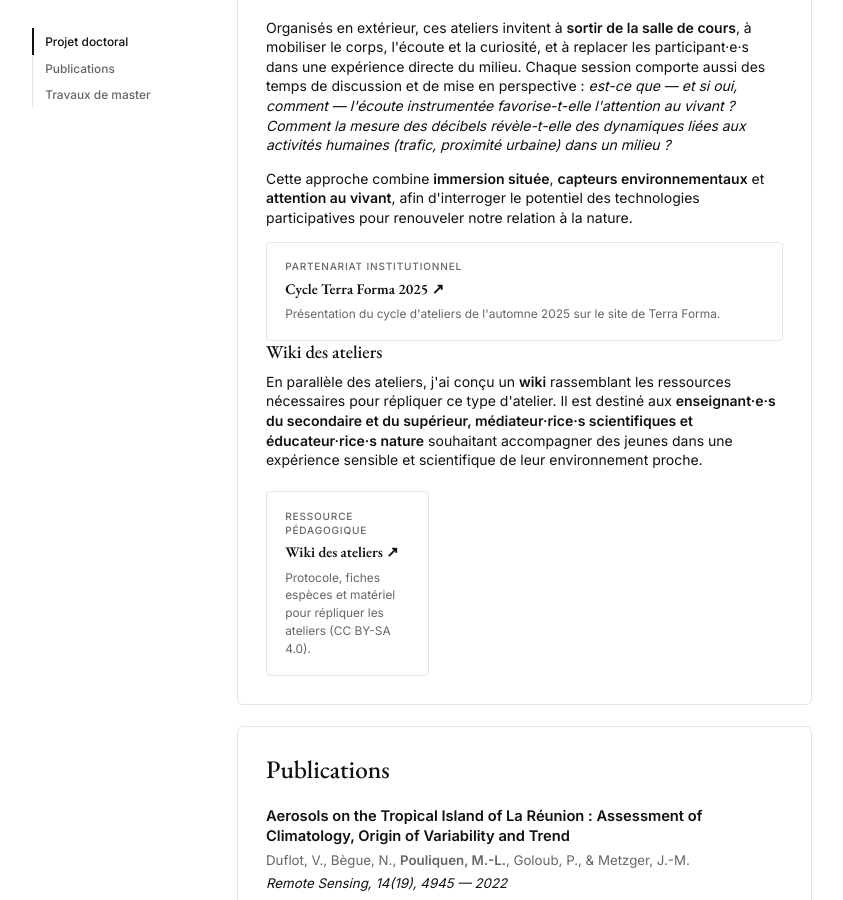
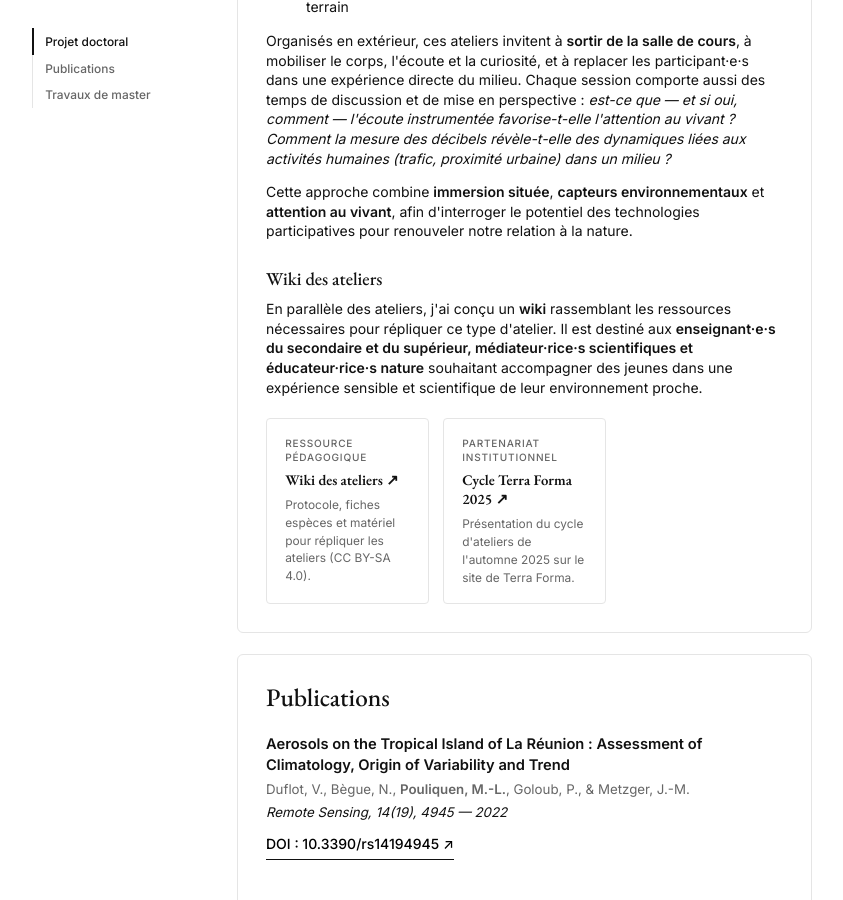
Before and after one commit to marieleapouliquen/marieleapouliquen.github.io, a Jekyll site: the page built from _pages/recherche.md, in a window 1280 px wide and 900 px high, scrolled down 921 px. Shown: the whole window, without its empty margins (218-1061 px from the left). Built offline with Jekyll 4.4.1, drawn with Linux system fonts in a browser that asks for light colours.

Commit message:
Update recherche.md

```diff
--- a/_pages/recherche.md
+++ b/_pages/recherche.md
@@ -27,18 +27,20 @@ body_class: page-cv
 
 <section class="cv-section" id="these">
 <h2>Projet doctoral · 2024 — auj.</h2>
+
 <h3 style="margin-top: 0;">Cap Nature : des capteurs pour renouer avec le vivant</h3>
 
 <p><strong>Comment les 15-25 ans se relient-ils aujourd'hui au vivant</strong>, à l'heure où les expériences directes de nature se raréfient et où le numérique s'invite partout ? C'est la question qui structure mon travail doctoral, à la <strong>croisée de la sociologie de l'environnement, de la psychologie environnementale et de l'écologie sensorielle</strong>.</p>
 
 <p>Mon doctorat articule <strong>trois études complémentaires</strong>&nbsp;:</p>
-    <ul>
-      <li><strong>Étude 1</strong> — Enquête quantitative sur les facteurs sociaux, culturels et expérientiels qui façonnent le rapport au vivant des 15-25 ans.</li>
-      <li><strong>Étude 2</strong> — Revue systématique (méthodologie PRISMA) des pédagogies de reconnexion à la nature inspirées des sciences participatives.</li>
-      <li><strong>Étude 3</strong> — Protocole expérimental mobilisant des capteurs environnementaux participatifs (bioacoustique, identification d'espèces) avec des lycéen·ne·s et étudiant·e·s.</li>
-    </ul>
 
-<h3 style="margin-top: 0;">Cycle d'ateliers d'automne 2025</h3>
+<ul>
+  <li><strong>Étude 1</strong> — Enquête quantitative sur les facteurs sociaux, culturels et expérientiels qui façonnent le rapport au vivant des 15-25 ans.</li>
+  <li><strong>Étude 2</strong> — Revue systématique (méthodologie PRISMA) des pédagogies de reconnexion à la nature inspirées des sciences participatives.</li>
+  <li><strong>Étude 3</strong> — Protocole expérimental mobilisant des capteurs environnementaux participatifs (bioacoustique, identification d'espèces) avec des lycéen·ne·s et étudiant·e·s.</li>
+</ul>
+
+<h3>Cycle d'ateliers d'automne 2025</h3>
 
 <p>À l'automne 2025, j'ai mené une <strong>série d'ateliers Cap Nature</strong> auprès de lycéen·ne·s du <strong>Lycée Lesven</strong> (Brest) et du <strong>Lycée Jeanne d'Arc</strong> (Rennes), ainsi que d'étudiant·e·s de l'<strong>Université de Rennes</strong>, de <strong>Rennes 2</strong> et de l'<strong>INSA Rennes</strong>.</p>
 
@@ -54,24 +56,22 @@ body_class: page-cv
 
 <p>Cette approche combine <strong>immersion située</strong>, <strong>capteurs environnementaux</strong> et <strong>attention au vivant</strong>, afin d'interroger le potentiel des technologies participatives pour renouveler notre relation à la nature.</p>
 
-  <a href="https://terra-forma-web.osug.fr/Les-ateliers-Cap-Nature-Presentation-du-cycle-d-automne-2025" target="_blank" rel="noopener" class="resource-link">
-    <span class="resource-link-label">Partenariat institutionnel</span>
-    <span class="resource-link-title">Cycle Terra Forma 2025 ↗</span>
-    <span class="resource-link-desc">Présentation du cycle d'ateliers de l'automne 2025 sur le site de Terra Forma.</span>
-  </a>
-
-<h3 style="margin-top: 0;">Wiki des ateliers</h3>
+<h3>Wiki des ateliers</h3>
 
 <p>En parallèle des ateliers, j'ai conçu un <strong>wiki</strong> rassemblant les ressources nécessaires pour répliquer ce type d'atelier. Il est destiné aux <strong>enseignant·e·s du secondaire et du supérieur, médiateur·rice·s scientifiques et éducateur·rice·s nature</strong> souhaitant accompagner des jeunes dans une expérience sensible et scientifique de leur environnement proche.</p>
 
 <div class="resource-links">
-
   <a href="https://marieleapouliquen.github.io/wiki-cap-nature/" target="_blank" rel="noopener" class="resource-link">
     <span class="resource-link-label">Ressource pédagogique</span>
     <span class="resource-link-title">Wiki des ateliers ↗</span>
     <span class="resource-link-desc">Protocole, fiches espèces et matériel pour répliquer les ateliers (CC BY-SA 4.0).</span>
   </a>
 
+  <a href="https://terra-forma-web.osug.fr/Les-ateliers-Cap-Nature-Presentation-du-cycle-d-automne-2025" target="_blank" rel="noopener" class="resource-link">
+    <span class="resource-link-label">Partenariat institutionnel</span>
+    <span class="resource-link-title">Cycle Terra Forma 2025 ↗</span>
+    <span class="resource-link-desc">Présentation du cycle d'ateliers de l'automne 2025 sur le site de Terra Forma.</span>
+  </a>
 </div>
 
 </section>
```
Also changed, not shown: other parts of _pages/recherche.md (+0 -2 lines).
